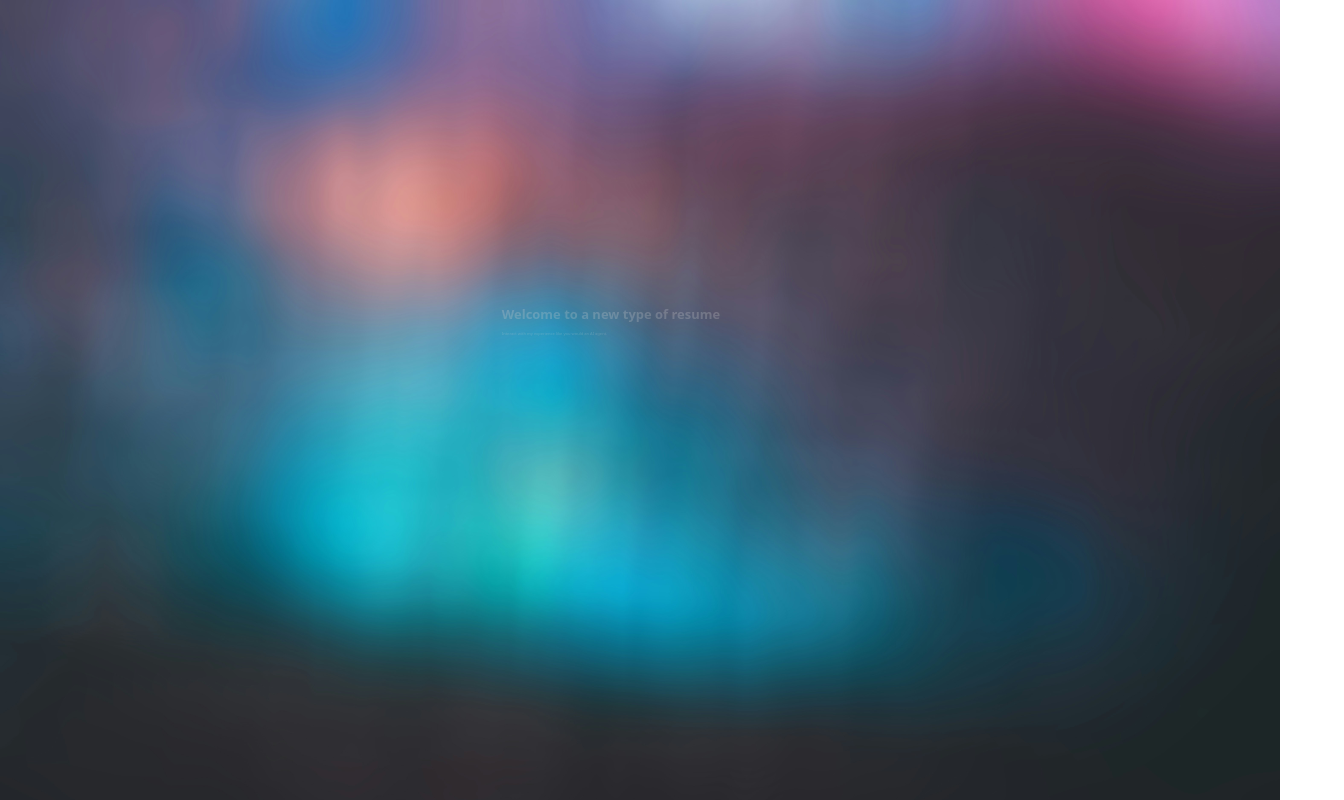
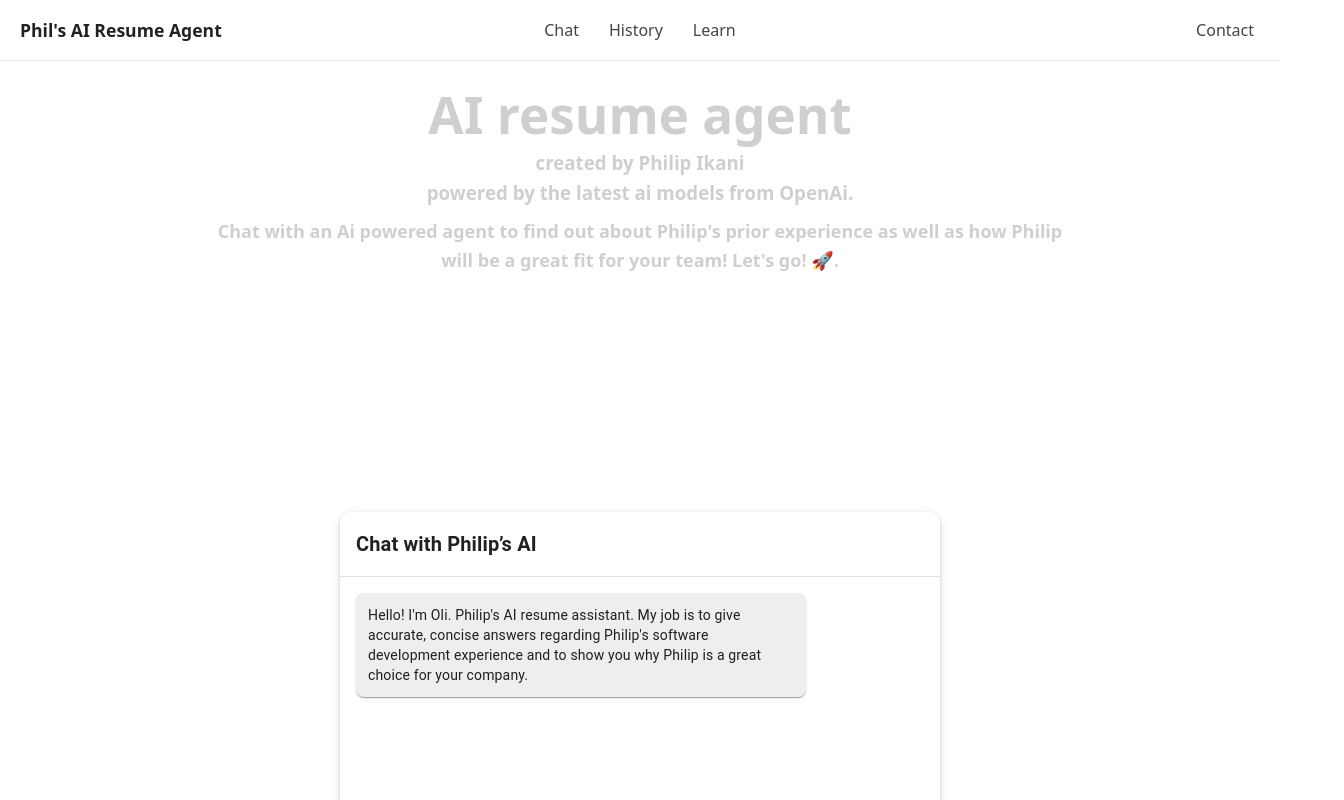
Before and after one commit to GratorOwner/ikani-ai-resume, a React app in the folder ai-resume/: page / in a window 1280 px wide. Shown: the top 800 px of the page, 1344 px wide, since content can reach past the window. Built offline with nearby package versions, Linux system fonts and the light colour scheme; no server answers; the database is empty; the HTML template or start-up script is replaced by a standard one.

Commit message:
Removing framer ui components. Simplifying ui. Adding styling and titlebar.

```diff
--- a/ai-resume/src/components/MainLayout.tsx
+++ b/ai-resume/src/components/MainLayout.tsx
@@ -6,10 +6,12 @@ import { ChatWindow } from "./chat/ChatWindow"
 import WorkHistory from "./WorkHistory"
 import CurrentWork from "./CurrentWork"
 import SiteFooter from "./SiteFooter"
+import TitleBar from "./TitleBar"
 
 export function MainLayout() {
   return (
     <>
+      <TitleBar />
       <SplashLander />
       <ChatWindow />
       <WorkHistory />
--- a/ai-resume/src/components/SplashLander.tsx
+++ b/ai-resume/src/components/SplashLander.tsx
@@ -1,61 +1,23 @@
-import { AnimatePresence, motion } from "framer-motion";
-import { useEffect, useState } from "react";
-import Button from "@mui/material/Button";
-
-
 
 export default function SplashLander() {
-    const [showSplash, setShowSplash] = useState(true);
-    const [showLander, setShowLander] = useState(false);
-
-    useEffect(() => {
-        const timer = setTimeout(() => setShowSplash(false), 5000)
-        return () => clearTimeout(timer);
-    }, []);
 
     return (
         <div
             className="mainText"
             style={{
             position: "relative",
-            width: "100%",
-            height: "100vh",
-            overflow: "hidden",
+            maxWidth: "100%",
+            height: "55vh",
+            marginTop: "20px",
+            overflowX: "hidden",
             display: "flex",
             justifyContent: "center",
             marginBottom: "20px"
         }}
         >
-            <AnimatePresence
-                onExitComplete={() => {setShowLander(true);}}>
-            {showSplash ? (
-                <motion.div
-                initial={{opacity: 0}}
-                animate={{opacity: 1, transition: {duration: 1.5}}}
-                exit={{opacity: 0, scale: 0, transition: {duration: 1.5}}}
-                key="splashText"
-                className="splash"
-                style={{
-                    position: "absolute",
-                    top: 0,
-                    left: 0,
-                    width: "100%",
-                    height: "100vh",
-                }}
-                >
-                    <h1>Welcome to a new type of resume</h1>
-                    <p>Interact with my experience like you would an AI agent.</p>
-                </motion.div>
-            ) : null}
-            </AnimatePresence>
-
-            {showLander && (
-                <motion.div
+            <div
                 key="lander"
                 className="panel"
-                initial={{ height: "10vh" }}
-                animate={{ height: showLander ? "100vh" : "10vh" }}
-                transition={{ duration: 0.6 }}
                 style={{
                     position: "relative",
                     bottom: 0,
@@ -63,22 +25,13 @@ export default function SplashLander() {
                     width: "100%",
                 }}
             >
-                <h1>AI agent resumé</h1>
-                <h3>created by Philip Ikani</h3>
-                <p className="teaserLandingText">
-                    Chat with an Ai powered agent to find out exactly what you want to know about Philip's
-                    prior experience and work history.
-                </p>
-                <p className="teaserLandingText">
-                    Find out exactly how Philip will be a great fit for your
-                    team! Let's go! 🚀
-                </p>
-                <Button>Chat with my AI agent</Button>
-                <Button>Check out an interactive work history summary</Button>
-                <Button>Learn about this exciting new type of resume</Button>
-
-            </motion.div>
-            )}
+                <h1 className="splashH1">AI resume agent</h1>
+                <h3 style={{marginTop: "0px", marginBottom: "0px", justifySelf: "center"}}>created by Philip Ikani</h3>
+                <h3 style={{marginTop: "0px", marginBottom: "0px", justifySelf: "center"}}> powered by the latest ai models from OpenAi.</h3>
+                <h5 className="teaserLandingText" style={{width: "70%", justifySelf: "center", marginTop: "10px", textAlign: "center"}}>
+                    Chat with an Ai powered agent to find out about Philip's prior experience as well as how Philip will be a great fit for your team! Let's go! 🚀.
+                </h5>
+            </div>
         </div>
 
     )
--- /dev/null
+++ b/ai-resume/src/components/TitleBar.tsx
@@ -0,0 +1,33 @@
+import { Link } from "react-router-dom";
+{/*import { FiMail } from "react-icons/fi";*/}
+
+export default function TitleBar() {
+  return (
+    <header className="titlebar">
+      <div className="titlebar-left">
+        <Link to="/" className="titlebar-logo">
+          Phil's AI Resume Agent
+        </Link>
+      </div>
+
+      <nav className="titlebar-center">
+        {/**This button scrolls page to chat box */}
+        <Link to="/chat" className="titlebar-link">Chat</Link>
+
+        {/**This button scrolls page to work history panel */}
+        <Link to="/history" className="titlebar-link">History</Link>
+
+        {/**This button scrolls page to a section that lets teh user learn about the
+         * underlying architecture of the app.
+         */}
+        <Link to="/learn" className="titlebar-link">Learn</Link>
+      </nav>
+
+      <div className="titlebar-right">
+        <button className="contact-btn">
+          {/*<FiMail size={20} />*/}Contact
+        </button>
+      </div>
+    </header>
+  );
+}
--- a/ai-resume/src/components/WorkHistory.tsx
+++ b/ai-resume/src/components/WorkHistory.tsx
@@ -35,7 +35,6 @@ export default function WorkHistory() {
             style={{
                 width: "100vw",
                 height: "100vh",
-                overflow: "auto",
                 display: "flex",
                 flexDirection: "column",
                 justifyContent: "center",
--- a/ai-resume/src/index.css
+++ b/ai-resume/src/index.css
@@ -28,8 +28,14 @@ body {
   place-items: center;
   min-width: 320px;
   min-height: 100vh;
-  background: url("/src/assets/BackgroundOne.jpg") center/cover no-repeat fixed;
+  /*background: url("/src/assets/BackgroundOne.jpg") center/cover no-repeat fixed;*/
 }
+
+html, body {
+  overflow-x: hidden;
+  max-width: 100vw;
+}
+
 
 h1 {
   font-size: 3.2em;
@@ -70,11 +76,14 @@ button:focus-visible {
 
 /* Translucent grey panel */
 .panel {
-    background: rgba(30, 30, 30, 0.55); /* grey with transparency */
+    /*background: rgba(30, 30, 30, 0.55); /* grey with transparency */
     padding: 2rem;
     border-radius: 12px;
     margin-bottom: 1.5rem;
     backdrop-filter: blur(4px); /* optional: subtle glass effect */
+    max-width: 100%;
+    overflow-x: hidden;
+    box-sizing: border-box;
 }
 
 .mainText {
@@ -90,7 +99,7 @@ button:focus-visible {
 
 /*Use this line below for testing alignments and overflows
 Leave the second asterisk alone. It's part of the css rule*/
-/*   * { outline: 1px solid red; }   */
+  /* * { outline: 1px solid red; } */
 
 
 
@@ -125,3 +134,86 @@ Leave the second asterisk alone. It's part of the css rule*/
 }
 
 /***********************/
+
+
+/***********************/
+
+
+/*    Titlebar       */
+.titlebar {
+  position: fixed;
+  top: 0;
+  left: 0;
+  right: 0;
+  height: 60px;
+  padding: 0 20px;
+  background: white;
+  border-bottom: 1px solid #e5e5e5;
+  display: flex;
+  align-items: center;
+  justify-content: space-between;
+  z-index: 1000;
+}
+
+.titlebar-left,
+.titlebar-right {
+  flex: 1;
+  display: flex;
+  align-items: center;
+}
+
+.titlebar-center {
+  flex: 1;
+  display: flex;
+  justify-content: center;
+  gap: 30px;
+}
+
+.titlebar-logo {
+  font-weight: 600;
+  font-size: 1.1rem;
+  text-decoration: none;
+  color: #222;
+}
+
+.titlebar-link {
+  text-decoration: none;
+  color: #444;
+  font-size: 1rem;
+  font-weight: 500;
+}
+
+.titlebar-link:hover {
+  color: #000;
+}
+
+.contact-btn {
+  margin-left: auto;
+  background: none;
+  border: none;
+  cursor: pointer;
+  padding: 6px;
+  color: #444;
+}
+
+.contact-btn:hover {
+  color: #000;
+}
+
+
+/***********************/
+
+
+
+/***********************/
+
+
+/*    SplashLander       */
+
+.splashH1 {
+  justify-self: center;
+  margin-bottom: 5px;
+}
+
+
+/***********************/
```
